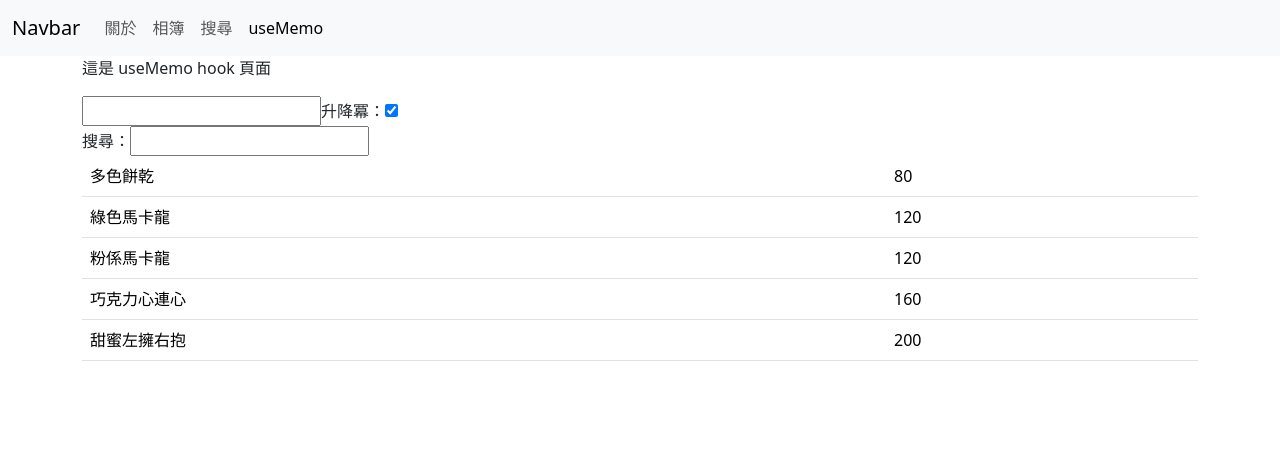
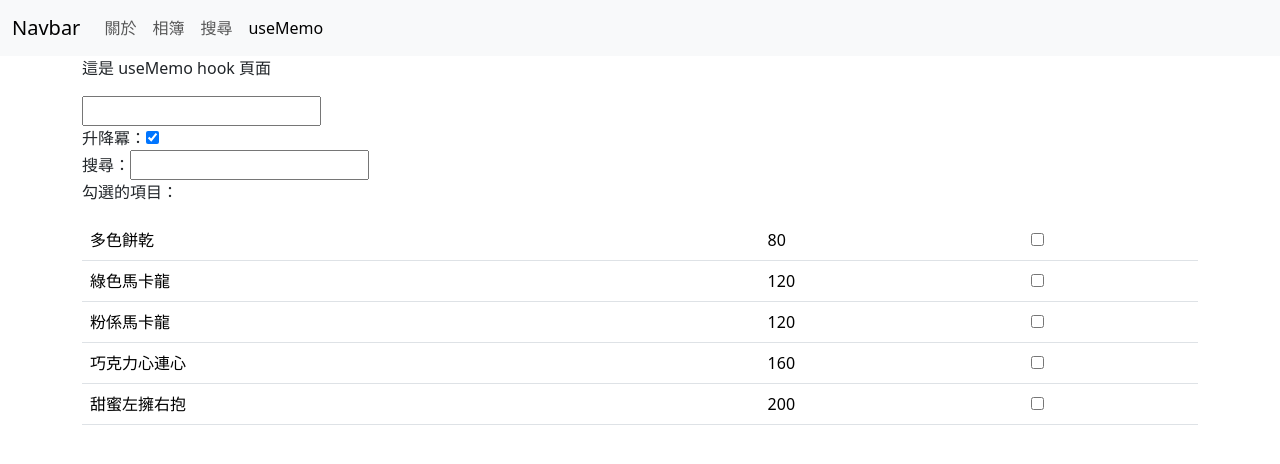
Before and after one commit to jerry83314/restaurant, a React (Vite) app: page /usememo in a window 1280 px wide. Shown: the top 464 px of the page. Built offline with nearby package versions, Linux system fonts and the light colour scheme.

Commit message:
useCallback

```diff
--- a/src/pages/reactClass/UseMemo.jsx
+++ b/src/pages/reactClass/UseMemo.jsx
@@ -1,4 +1,4 @@
-import { useMemo, useState, useEffect } from "react"
+import { useMemo, useState, useEffect, useCallback } from "react"
 import DataTable from "./components/DataTable";
 
 export default function UseMemo() {
@@ -44,6 +44,17 @@ export default function UseMemo() {
   const [ascending, setAscending] = useState(true);
   const [search, setSearch] = useState('');
   const [text, setText] = useState('');
+  const [items, setItems] = useState([]);
+
+  const handleClick = useCallback((e) => {
+    console.log('handleClick 被觸發了');
+    // 確認是否被勾選
+    if(e.target.checked) {
+      setItems([...items, e.target.value]);
+    } else {
+      setItems(items.filter((item) => item !== e.target.value ))
+    }
+  }, [items]);
 
   const filterProducts = useMemo(() => {
     // // 搜尋功能
@@ -66,6 +77,7 @@ export default function UseMemo() {
       <input type="text" value={text} onChange={(e) => {
         setText(e.target.value)
       }} />
+      <br/>
       升降冪：<input type="checkbox" checked={ascending} onChange={(e) => {
         setAscending(e.target.checked)
       }}/>
@@ -73,7 +85,8 @@ export default function UseMemo() {
       搜尋：<input type="text" value={search} onChange={(e) => {
         setSearch(e.target.value)
       }} />
-      <DataTable filterProducts={filterProducts} />
+      <p>勾選的項目：{items}</p>
+      <DataTable filterProducts={filterProducts} handleClick={handleClick} />
     </>
   )
 }
--- a/src/pages/reactClass/components/DataTable.jsx
+++ b/src/pages/reactClass/components/DataTable.jsx
@@ -1,6 +1,6 @@
 import { memo } from "react";
 
-function DataTable({filterProducts}) {
+function DataTable({filterProducts, handleClick}) {
   console.log('DataTable 被渲染了')
   return (
     <table className="table">
@@ -10,6 +10,7 @@ function DataTable({filterProducts}) {
             <tr key={product.id}>
               <td>{product.title}</td>
               <td>{product.price}</td>
+              <td><input type="checkbox" onChange={handleClick} value={product.title} /></td>
             </tr>
           );
         })}
```
